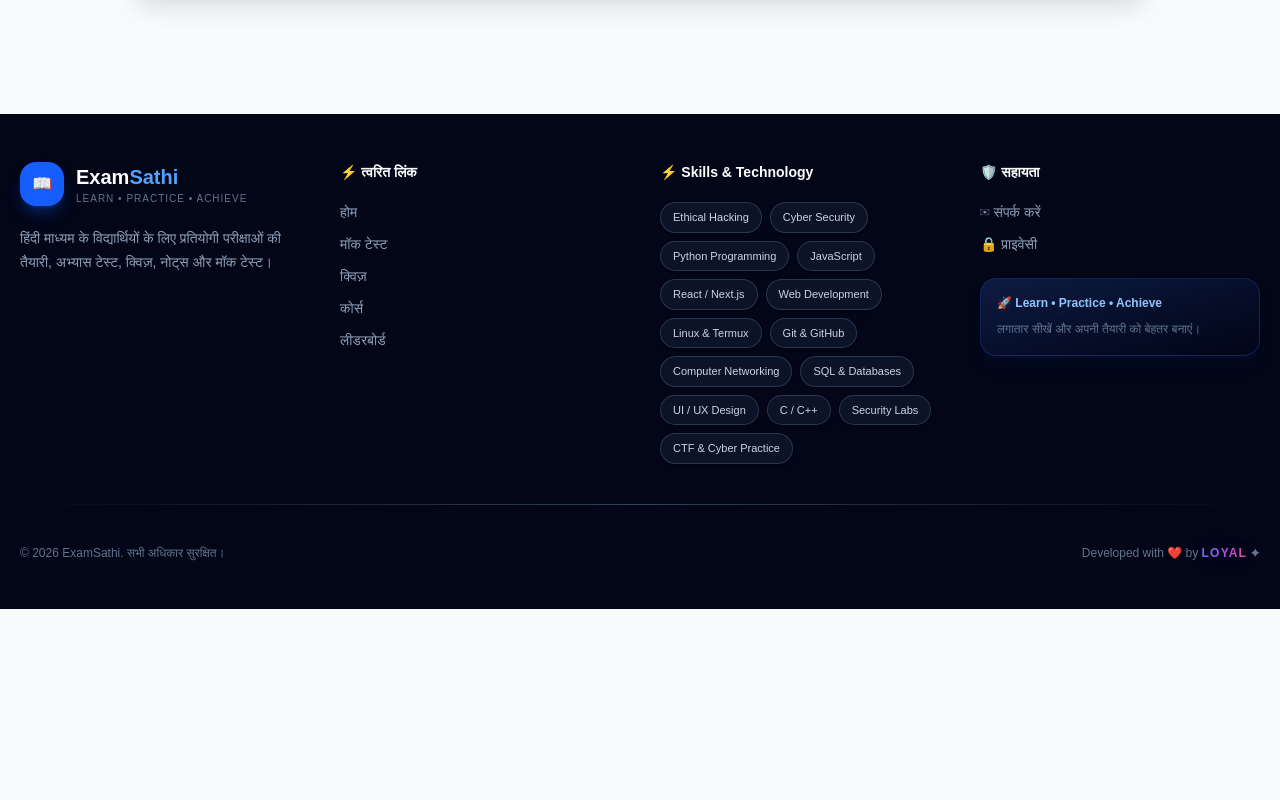
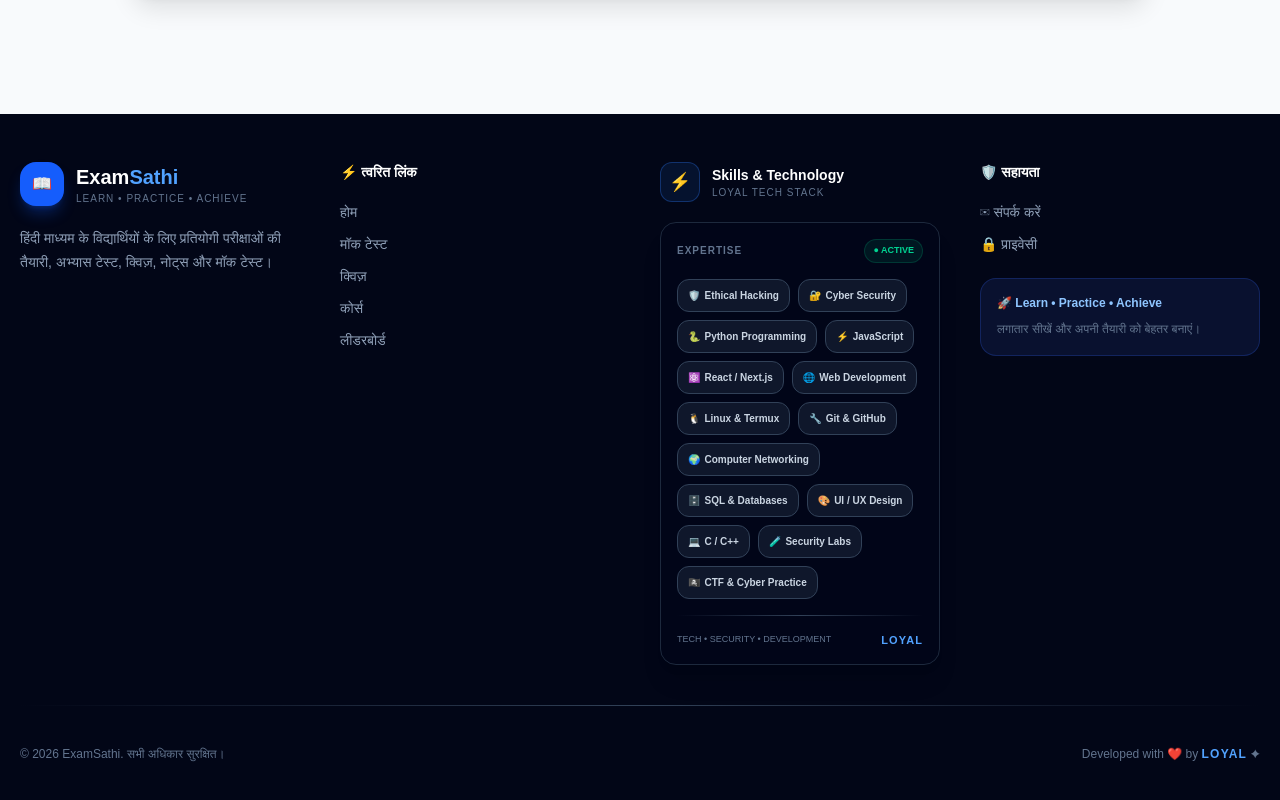
Before and after one commit to exam-saathi/exam-saathi, a Next.js app: page / in a window 1280 px wide. Shown: the part 1675-2475 px from the top of the page. Before the commit the page ends 2284 px from the top, so only its background shows below. Built offline with nearby package versions, Linux system fonts and the light colour scheme.

Commit message:
Upgrade premium skills section

```diff
--- a/components/common/Footer.jsx
+++ b/components/common/Footer.jsx
@@ -14,6 +14,11 @@ export default function Footer() {
     "C / C++",
     "Security Labs",
     "CTF & Cyber Practice",
+  ];
+
+  const icons = [
+    "🛡️","🔐","🐍","⚡","⚛️","🌐","🐧",
+    "🔧","🌍","🗄️","🎨","💻","🧪","🏴‍☠️"
   ];
 
   return (
@@ -33,6 +38,7 @@ export default function Footer() {
                 <div className="text-xl font-extrabold">
                   Exam<span className="text-blue-400">Sathi</span>
                 </div>
+
                 <div className="text-[10px] tracking-widest text-slate-500">
                   LEARN • PRACTICE • ACHIEVE
                 </div>
@@ -45,50 +51,74 @@ export default function Footer() {
             </p>
           </div>
 
-          {/* QUICK LINKS */}
+          {/* LINKS */}
           <div>
             <h3 className="mb-5 text-sm font-bold text-white">
               ⚡ त्वरित लिंक
             </h3>
 
             <div className="space-y-3 text-sm text-slate-400">
-              <a href="/" className="block transition hover:translate-x-1 hover:text-blue-400">
-                होम
-              </a>
-
-              <a href="/mock-tests" className="block transition hover:translate-x-1 hover:text-blue-400">
-                मॉक टेस्ट
-              </a>
-
-              <a href="/quizzes" className="block transition hover:translate-x-1 hover:text-blue-400">
-                क्विज़
-              </a>
-
-              <a href="/courses" className="block transition hover:translate-x-1 hover:text-blue-400">
-                कोर्स
-              </a>
-
-              <a href="/leaderboard" className="block transition hover:translate-x-1 hover:text-blue-400">
-                लीडरबोर्ड
-              </a>
+              <a href="/" className="block hover:text-blue-400">होम</a>
+              <a href="/mock-tests" className="block hover:text-blue-400">मॉक टेस्ट</a>
+              <a href="/quizzes" className="block hover:text-blue-400">क्विज़</a>
+              <a href="/courses" className="block hover:text-blue-400">कोर्स</a>
+              <a href="/leaderboard" className="block hover:text-blue-400">लीडरबोर्ड</a>
             </div>
           </div>
 
-          {/* SKILLS */}
+          {/* PREMIUM SKILLS */}
           <div>
-            <h3 className="mb-5 text-sm font-bold text-white">
-              ⚡ Skills & Technology
+            <div className="mb-5 flex items-center gap-3">
+              <div className="flex h-10 w-10 items-center justify-center rounded-xl border border-blue-500/30 bg-blue-500/10 text-lg">
+                ⚡
+              </div>
+
+              <div>
+                <h3 className="text-sm font-extrabold text-white">
+                  Skills & Technology
                 </h3>
 
+                <p className="text-[10px] tracking-widest text-slate-500">
+                  LOYAL TECH STACK
+                </p>
+              </div>
+            </div>
+
+            <div className="rounded-2xl border border-slate-800 bg-slate-950/80 p-4 shadow-xl">
+
+              <div className="mb-4 flex items-center justify-between">
+                <span className="text-[10px] font-semibold uppercase tracking-widest text-slate-500">
+                  Expertise
+                </span>
+
+                <span className="rounded-full border border-emerald-500/20 bg-emerald-500/10 px-2 py-1 text-[9px] font-bold text-emerald-400">
+                  ● ACTIVE
+                </span>
+              </div>
+
               <div className="flex flex-wrap gap-2">
-              {skills.map((skill) => (
+                {skills.map((skill, index) => (
                   <span
                     key={skill}
-                  className="rounded-full border border-slate-700/80 bg-slate-900/80 px-3 py-1.5 text-[11px] font-medium text-slate-300 shadow-sm transition duration-300 hover:-translate-y-0.5 hover:border-blue-500 hover:text-blue-400"
+                    className="rounded-xl border border-slate-700 bg-slate-900 px-2.5 py-2 text-[10px] font-semibold text-slate-300 transition-all duration-300 hover:-translate-y-1 hover:border-blue-500/60 hover:bg-blue-500/10 hover:text-blue-300"
                   >
+                    <span className="mr-1">{icons[index]}</span>
                     {skill}
                   </span>
                 ))}
+              </div>
+
+              <div className="my-4 h-px bg-gradient-to-r from-transparent via-slate-700 to-transparent" />
+
+              <div className="flex items-center justify-between">
+                <span className="text-[9px] text-slate-500">
+                  TECH • SECURITY • DEVELOPMENT
+                </span>
+
+                <span className="text-[11px] font-black tracking-widest text-blue-400">
+                  LOYAL
+                </span>
+              </div>
             </div>
           </div>
 
@@ -99,22 +129,16 @@ export default function Footer() {
             </h3>
 
             <div className="space-y-3 text-sm text-slate-400">
-              <a
-                href="/contact"
-                className="block transition hover:translate-x-1 hover:text-blue-400"
-              >
+              <a href="/contact" className="block hover:text-blue-400">
                 ✉ संपर्क करें
               </a>
 
-              <a
-                href="/privacy"
-                className="block transition hover:translate-x-1 hover:text-blue-400"
-              >
+              <a href="/privacy" className="block hover:text-blue-400">
                 🔒 प्राइवेसी
               </a>
             </div>
 
-            <div className="mt-6 rounded-2xl border border-blue-900/50 bg-gradient-to-br from-blue-950/70 to-slate-950 p-4 shadow-lg shadow-blue-950/20">
+            <div className="mt-6 rounded-2xl border border-blue-900/50 bg-blue-950/40 p-4">
               <p className="text-xs font-bold text-blue-300">
                 🚀 Learn • Practice • Achieve
               </p>
@@ -124,21 +148,19 @@ export default function Footer() {
               </p>
             </div>
           </div>
+
         </div>
 
-        {/* DIVIDER */}
         <div className="my-10 h-px bg-gradient-to-r from-transparent via-slate-700 to-transparent" />
 
-        {/* BOTTOM BRAND */}
-        <div className="flex flex-col items-center justify-between gap-5 text-center sm:flex-row">
-
+        <div className="flex flex-col items-center justify-between gap-4 text-center sm:flex-row">
           <p className="text-xs text-slate-500">
             © 2026 ExamSathi. सभी अधिकार सुरक्षित।
           </p>
 
           <p className="text-xs font-medium text-slate-500">
             Developed with ❤️ by{" "}
-            <span className="loyal-rainbow font-black tracking-widest">
+            <span className="font-black tracking-widest text-blue-400">
               LOYAL
             </span>{" "}
             ✦
@@ -146,33 +168,6 @@ export default function Footer() {
         </div>
 
       </div>
-
-      <style dangerouslySetInnerHTML={{__html: `
-        .loyal-rainbow {
-          background: linear-gradient(
-            90deg,
-            #00e5ff,
-            #3b82f6,
-            #a855f7,
-            #ec4899,
-            #f97316,
-            #22c55e,
-            #00e5ff
-          );
-          background-size: 400% 100%;
-          -webkit-background-clip: text;
-          background-clip: text;
-          color: transparent;
-          animation: loyalColor 5s linear infinite;
-          text-shadow: 0 0 18px rgba(59, 130, 246, 0.25);
-        }
-
-        @keyframes loyalColor {
-          0% { background-position: 0% 50%; }
-          50% { background-position: 100% 50%; }
-          100% { background-position: 0% 50%; }
-        }
-      `}} />
     </footer>
   );
 }
```
Lines whose indentation alone changed are shown as unchanged.
